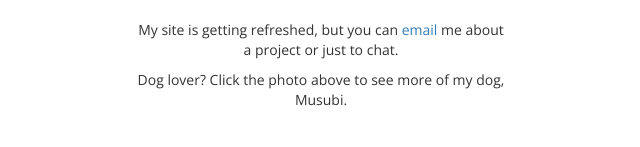
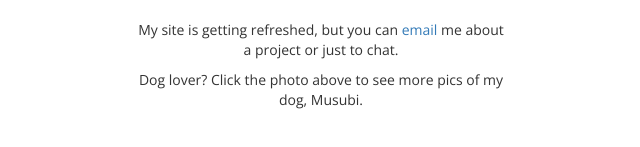
Before and after one commit to acatella/acatella.github.io, a plain HTML site: page index.html in a window 1280 px wide. Shown: the part 491-638 px from the top of the page, 319-959 px from the left. Drawn offline with nearby package versions, Linux system fonts and the light colour scheme.

Commit message:
fixed typo

```diff
--- a/index.html
+++ b/index.html
@@ -33,7 +33,7 @@
         My site is getting refreshed, but you can <a href="mailto:aficclark@gmail.com">email</a> me about a project or just to chat.
       </p>
       <p>
-        Dog lover? Click the photo above to see more of my dog, Musubi.</a>
+        Dog lover? Click the photo above to see more pics of my dog, Musubi.</a>
       </p>
     </div>
   </div>
```
